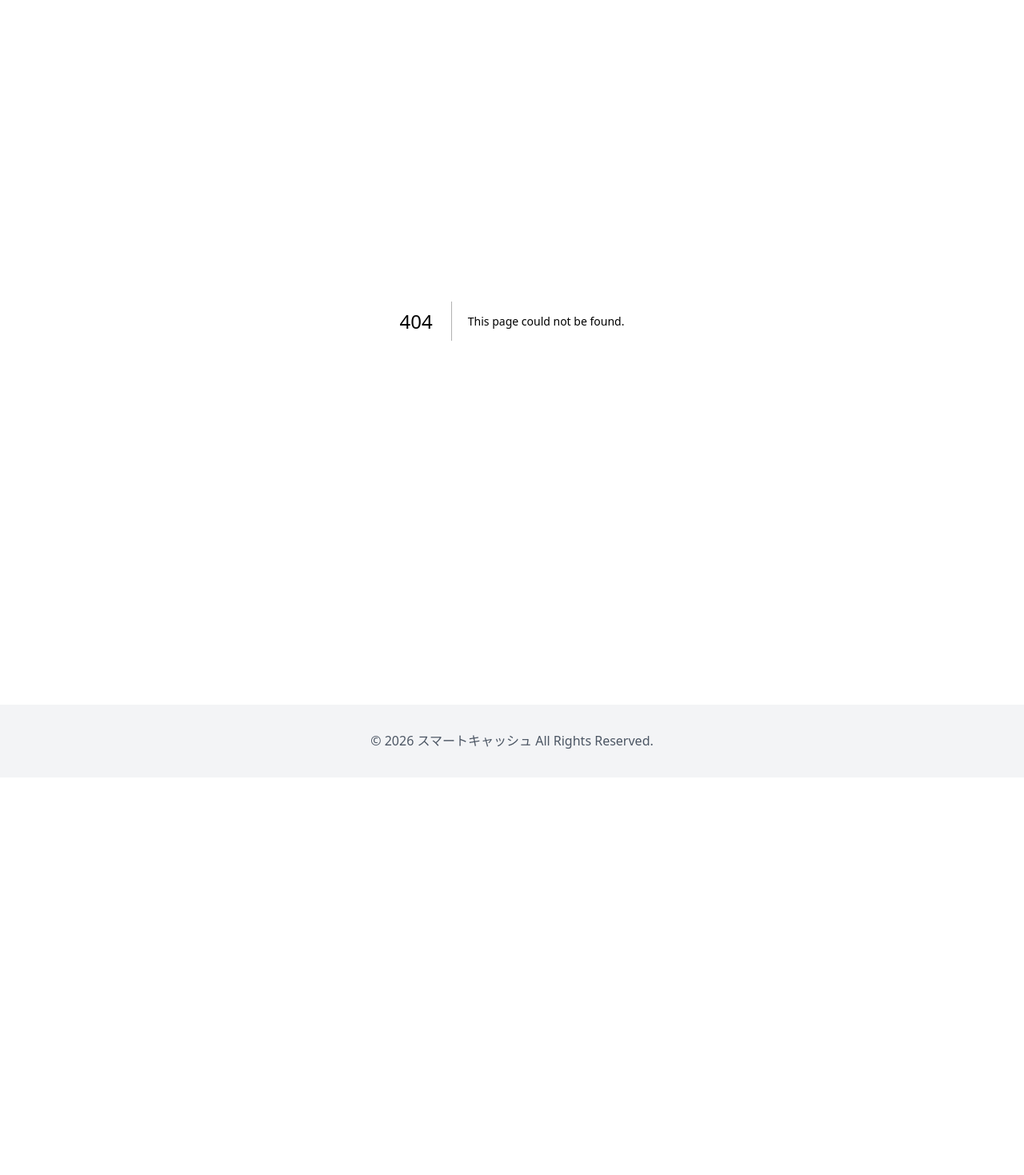
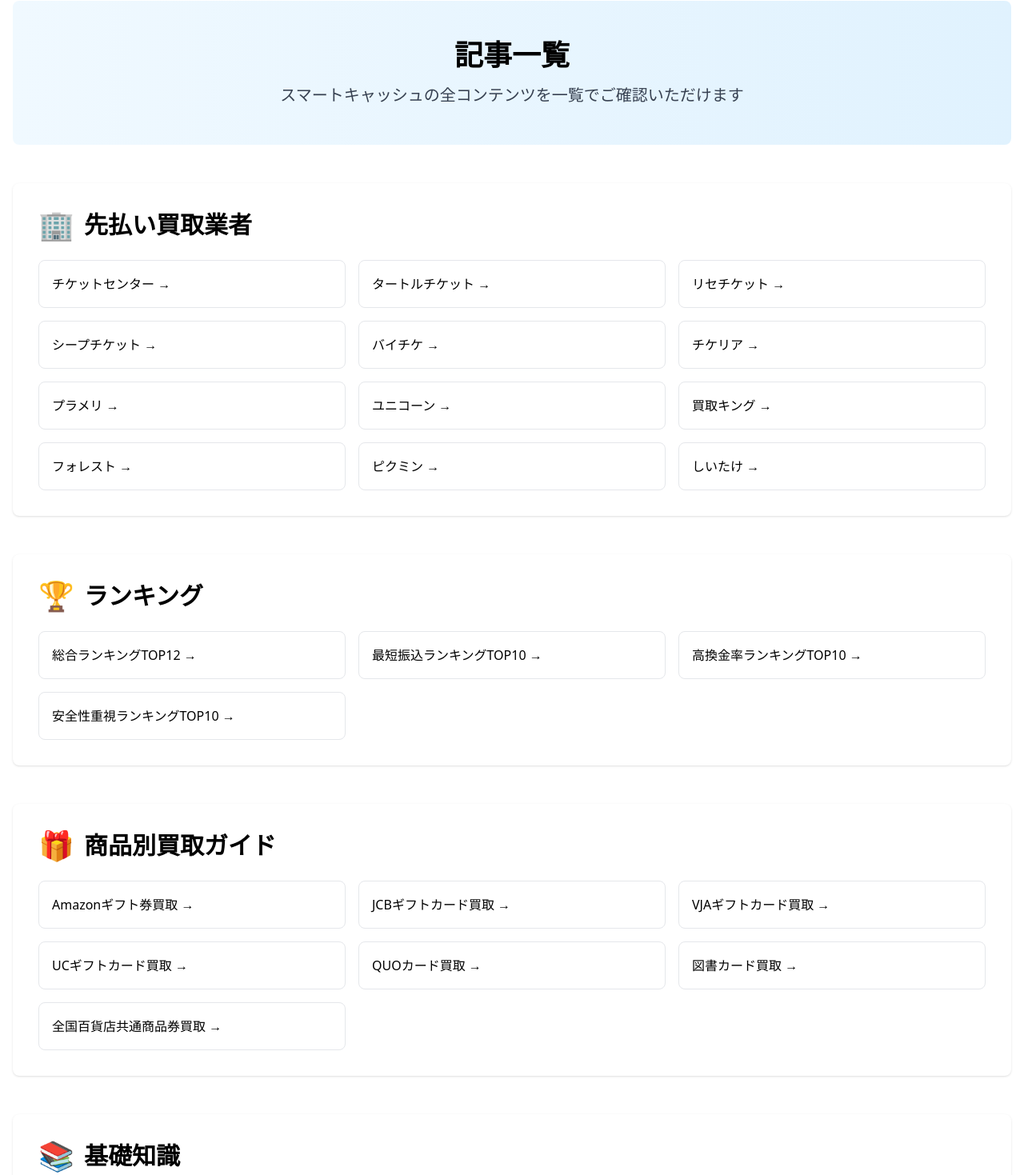
Before and after one commit to webmaster0818/smartcash, a Next.js app: page /articles in a window 1280 px wide. Before the commit this address had no page. Shown: the part 135-1604 px from the top of the page at 80% size. Before the commit the page ends 1107 px from the top, so only its background shows below. Built offline with nearby package versions, Linux system fonts and the light colour scheme.

Commit message:
Phase 7完了：記事一覧ページ作成（全36ページ完結）

```diff
--- /dev/null
+++ b/app/articles/page.tsx
@@ -0,0 +1,125 @@
+export default function Articles() {
+  const categories = [
+    {
+      title: '先払い買取業者',
+      icon: '🏢',
+      items: [
+        { name: 'チケットセンター', link: '/vendors/ticket-center' },
+        { name: 'タートルチケット', link: '/vendors/turtle-ticket' },
+        { name: 'リセチケット', link: '/vendors/reseticke' },
+        { name: 'シープチケット', link: '/vendors/sheep-ticket' },
+        { name: 'バイチケ', link: '/vendors/baichike' },
+        { name: 'チケリア', link: '/vendors/tickelia' },
+        { name: 'プラメリ', link: '/vendors/prameri' },
+        { name: 'ユニコーン', link: '/vendors/unicorn' },
+        { name: '買取キング', link: '/vendors/kaitori-king' },
+        { name: 'フォレスト', link: '/vendors/forest' },
+        { name: 'ピクミン', link: '/vendors/pikmin' },
+        { name: 'しいたけ', link: '/vendors/shiitake' },
+      ],
+    },
+    {
+      title: 'ランキング',
+      icon: '🏆',
+      items: [
+        { name: '総合ランキングTOP12', link: '/ranking/overall' },
+        { name: '最短振込ランキングTOP10', link: '/ranking/speed' },
+        { name: '高換金率ランキングTOP10', link: '/ranking/rate' },
+        { name: '安全性重視ランキングTOP10', link: '/ranking/safety' },
+      ],
+    },
+    {
+      title: '商品別買取ガイド',
+      icon: '🎁',
+      items: [
+        { name: 'Amazonギフト券買取', link: '/item/amazon-gift' },
+        { name: 'JCBギフトカード買取', link: '/item/jcb-gift' },
+        { name: 'VJAギフトカード買取', link: '/item/vja-gift' },
+        { name: 'UCギフトカード買取', link: '/item/uc-gift' },
+        { name: 'QUOカード買取', link: '/item/quo-card' },
+        { name: '図書カード買取', link: '/item/tosho-card' },
+        { name: '全国百貨店共通商品券買取', link: '/item/hyakkaten-gift' },
+      ],
+    },
+    {
+      title: '基礎知識',
+      icon: '📚',
+      items: [
+        { name: '先払い買取とは？', link: '/guide/about' },
+        { name: 'メリット・デメリット', link: '/guide/merit' },
+        { name: '業者の選び方', link: '/guide/comparison' },
+      ],
+    },
+    {
+      title: '安全ガイド',
+      icon: '🔒',
+      items: [
+        { name: '悪徳業者の見分け方', link: '/safety/check' },
+        { name: '法律・規制について', link: '/safety/legal' },
+      ],
+    },
+    {
+      title: 'その他',
+      icon: '📄',
+      items: [
+        { name: 'よくある質問（FAQ）', link: '/faq' },
+        { name: 'お問い合わせ', link: '/contact' },
+        { name: '利用規約', link: '/terms' },
+        { name: 'プライバシーポリシー', link: '/privacy' },
+      ],
+    },
+  ]
+
+  return (
+    <div className="space-y-8 md:space-y-12">
+      {/* ヘッダー */}
+      <section className="text-center py-8 md:py-12 bg-gradient-to-r from-primary-50 to-primary-100 rounded-lg px-4">
+        <h1 className="text-2xl md:text-3xl lg:text-4xl font-bold mb-3 md:mb-4">記事一覧</h1>
+        <p className="text-base md:text-lg lg:text-xl text-gray-700">
+          スマートキャッシュの全コンテンツを一覧でご確認いただけます
+        </p>
+      </section>
+
+      {/* カテゴリー別記事一覧 */}
+      <section className="space-y-8 md:space-y-12">
+        {categories.map((category) => (
+          <div key={category.title} className="bg-white p-4 md:p-6 lg:p-8 rounded-lg shadow">
+            <div className="flex items-center gap-3 mb-4 md:mb-6">
+              <div className="text-3xl md:text-4xl">{category.icon}</div>
+              <h2 className="text-xl md:text-2xl lg:text-3xl font-bold">{category.title}</h2>
+            </div>
+            <div className="grid grid-cols-1 md:grid-cols-2 lg:grid-cols-3 gap-3 md:gap-4">
+              {category.items.map((item) => (
+                <a
+                  key={item.link}
+                  href={item.link}
+                  className="block p-3 md:p-4 border rounded-lg hover:border-primary-600 hover:bg-primary-50 transition min-h-[60px] flex items-center"
+                >
+                  <div className="text-sm md:text-base font-medium">
+                    {item.name} →
+                  </div>
+                </a>
+              ))}
+            </div>
+          </div>
+        ))}
+      </section>
+
+      {/* CTAセクション */}
+      <section className="bg-primary-50 p-4 md:p-6 lg:p-8 rounded-lg text-center">
+        <h2 className="text-xl md:text-2xl lg:text-3xl font-bold mb-3 md:mb-4">初めての方へ</h2>
+        <p className="text-sm md:text-base text-gray-700 mb-4 md:mb-6">
+          先払い買取が初めての方は、まず基礎知識からご覧ください
+        </p>
+        <div className="flex flex-col sm:flex-row gap-3 md:gap-4 justify-center">
+          <a href="/guide/about" className="inline-block bg-primary-600 text-white px-6 md:px-8 py-3 md:py-4 rounded-lg hover:bg-primary-700 transition text-sm md:text-base font-bold min-h-[48px] flex items-center justify-center">
+            先払い買取とは？
+          </a>
+          <a href="/ranking/overall" className="inline-block bg-white text-primary-600 border-2 border-primary-600 px-6 md:px-8 py-3 md:py-4 rounded-lg hover:bg-primary-50 transition text-sm md:text-base font-bold min-h-[48px] flex items-center justify-center">
+            おすすめランキング
+          </a>
+        </div>
+      </section>
+    </div>
+  )
+}
--- a/app/page.tsx
+++ b/app/page.tsx
@@ -172,6 +172,17 @@
           </a>
         </div>
       </section>
+
+      {/* 記事一覧リンク */}
+      <section className="text-center p-4 md:p-6 border-2 border-primary-600 rounded-lg">
+        <h2 className="text-xl md:text-2xl font-bold mb-2 md:mb-3">すべての記事を見る</h2>
+        <p className="text-sm md:text-base text-gray-700 mb-4">
+          業者詳細・ランキング・ガイド記事など全35ページを一覧でご確認いただけます
+        </p>
+        <a href="/articles" className="inline-block bg-primary-600 text-white px-6 md:px-8 py-3 rounded-lg hover:bg-primary-700 transition text-sm md:text-base font-bold">
+          記事一覧ページへ →
+        </a>
+      </section>
     </div>
   )
 }
```
